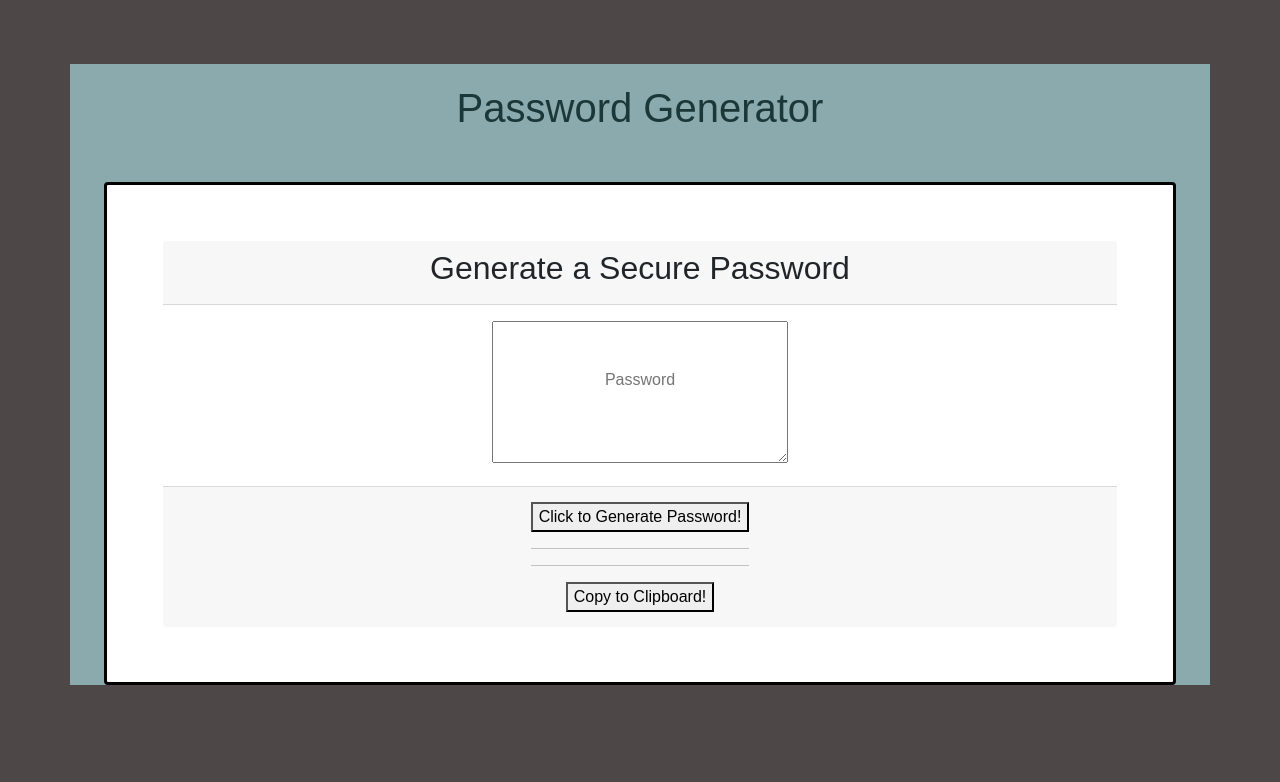
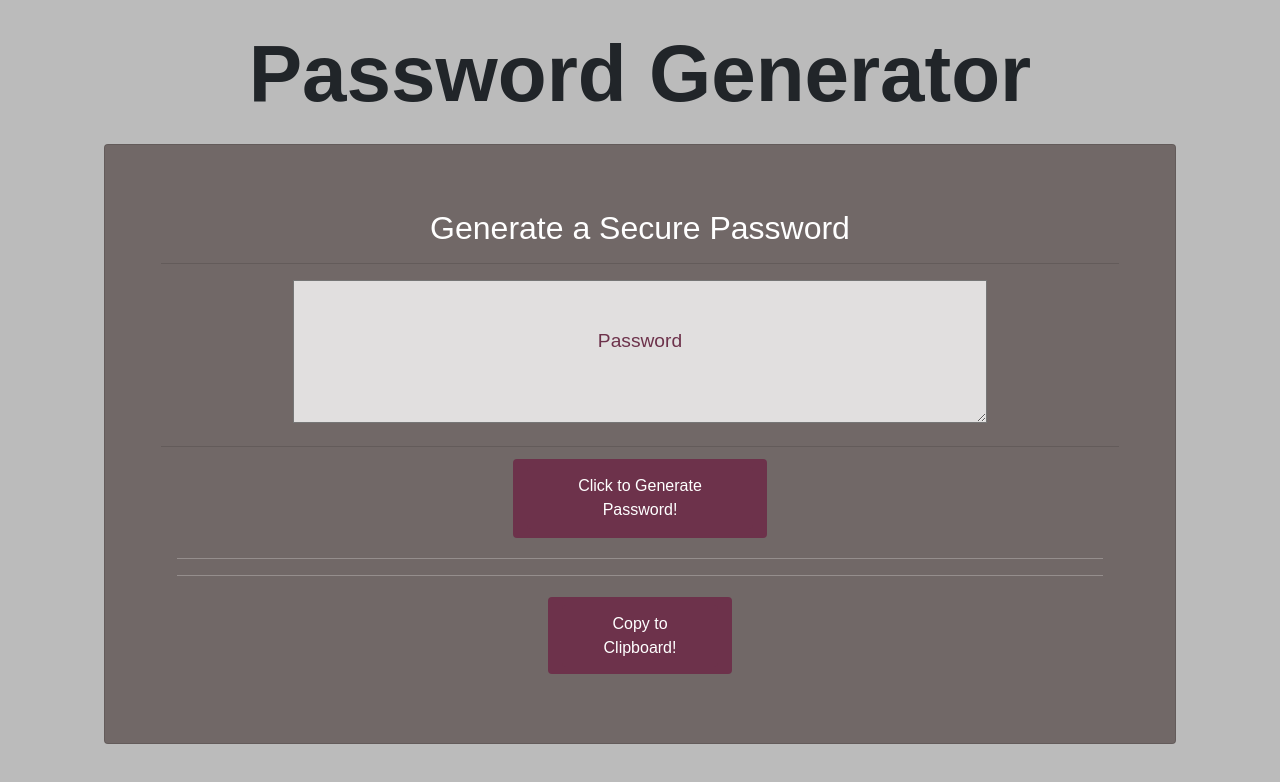
Before and after one commit to ssharp0/password-generator, a plain HTML site: page index.html in a window 1280 px wide. Drawn offline with nearby package versions, Linux system fonts and the light colour scheme; a web font is replaced by a local one.

Commit message:
styling updates

```diff
--- a/assets/style.css
+++ b/assets/style.css
@@ -1,30 +1,69 @@
 /* Add margin on top to give space at top of page between container */
 
-.container {
- margin-top: 5%;
- height: 100%;
- background-color: #8BAAAD ;
+.jumbotron {
+ margin-top: 2%;
+}
+
+.display-1 {
+ font-weight: bold;
 }
 
 /* https://coolors.co/000f08-1c3738-4d4847-f4fff8-8baaad */
+
 body {
  font-family: Arial, Helvetica, sans-serif;
- background-color: #4D4847;
-}
-
-header {
- padding: 20px;
- color: #1C3738;
+ background-color: rgba(8, 8, 8, 0.274);
+ font-family: 'Blinker', sans-serif;
 }
 
 .card {
- background-color: white;
- border: solid black;
+ background-color: #716867;
+ color: white;
  padding: 5%;
  margin: 2%;
 }
 
-textarea {
+.card-header {
+ color: white;
+ background-color: #716867;
+}
+
+#password {
  text-align: center;
  padding: 5%;
+ width: 75%;
+ resize: vertical;
+ background-color: rgba(255, 255, 255, 0.788);
 }
+
+#password::-webkit-input-placeholder {
+ color: rgb(109, 50, 75);
+ font-size: larger;
+}
+
+.card-footer {
+ background-color: #716867;
+}
+
+.btn {
+ background-color: rgb(109, 50, 75);
+ color: white;
+ margin: 0.5%;
+}
+
+@media (max-width: 690px) {
+ .btn {
+  font-size: 1rem;
+  margin: 16px 0px 0px 0px;
+  padding: 10px 15px;
+ }
+ #password {
+  font-size: 1rem;
+ }
+}
+
+@media (max-width: 500px) {
+ .btn {
+  font-size: 0.8rem;
+ }
+}
--- a/index.html
+++ b/index.html
@@ -4,6 +4,10 @@
  <meta charset="UTF-8">
  <meta http-equiv="X-UA-Compatible" content="IE=edge">
  <meta name="viewport" content="width=device-width, initial-scale=1.0">
+ <!-- Google Fonts -->
+ <link rel="preconnect" href="https://fonts.googleapis.com">
+ <link rel="preconnect" href="https://fonts.gstatic.com" crossorigin>
+ <link href="https://fonts.googleapis.com/css2?family=Blinker:wght@100;200;300&display=swap" rel="stylesheet">
  <!-- Link to Reset css -->
  <link rel="stylesheet" href="./assets/reset.css">
  <!-- Bootstrap css -->
@@ -15,14 +19,13 @@
 </head>
 <body>
 
+ <!-- Page Start/Heading -->
+ <div class="jumbotron text-center">
+  <h1 class="display-1">Password Generator</h1>
+ </div>
+
  <!-- Container Start -->
  <div class="container text-center">
-
-  <!-- Header Start -->
-  <header>
-   <h1>Password Generator</h1>
-  </header>
-  <!-- Header End -->
 
   <!-- Content Start using card -->
   <div class="card">
@@ -52,12 +55,17 @@
     <!-- Div for Buttons-->
     <div class="btn">
      <!-- Generate Password Button -->
-     <button id="generateBtn">Click to Generate Password!</button>
-     <hr>
-     <hr>
+     <button type="button" class="btn" id="generateBtn">Click to Generate Password!</button>
+    </div>
+
+    <hr>
+    <hr>
+
+    <div class="btn">
      <!-- Copy to Clipboard Button -->
-     <button id="copyClip">Copy to Clipboard!</button>
+     <button type="button" class="btn" id="copyClip">Copy to Clipboard!</button>
     </div>
+
    </div>
 
   </div>
@@ -65,9 +73,6 @@
 
  </div>
  <!-- Container End -->
-
-
-
 
  <!-- Boostrap JS -->
  <script src="https://cdn.jsdelivr.net/npm/bootstrap@5.1.0/dist/js/bootstrap.bundle.min.js"
```
